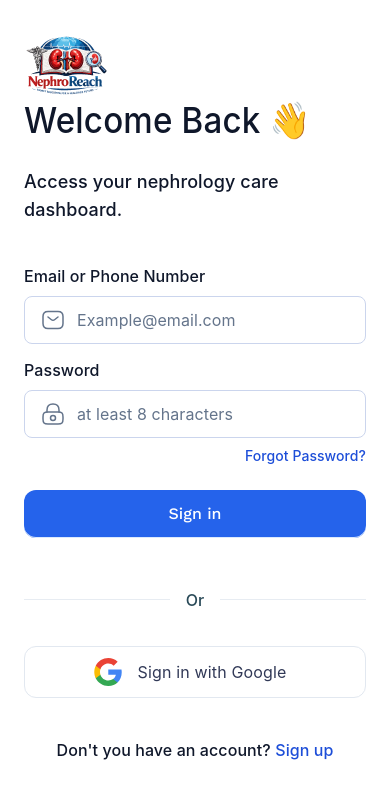
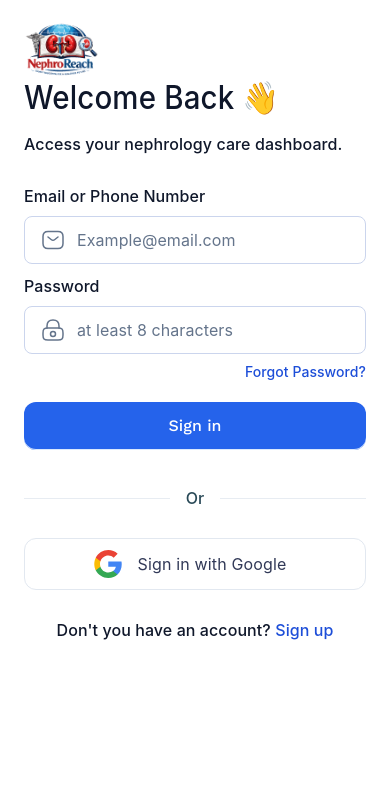
Before and after one commit to mr7aali/doctor-patient-jonig09, a Next.js app: page /signin in a window 390 px wide. Shown: the top 798 px of the page. Built offline with nearby package versions, Linux system fonts and the light colour scheme.

Commit message:
auth page done

```diff
--- a/src/app/_components/AuthPage.tsx
+++ b/src/app/_components/AuthPage.tsx
@@ -1,5 +1,6 @@
 import Image from "next/image";
 import Link from "next/link";
+import type { CSSProperties } from "react";
 
 type AuthField = {
   label: string;
@@ -25,10 +26,10 @@ type AuthPageProps = {
 const artByVariant = {
   signin: {
     src: "/figma-assets/signin-art.png",
-    backgroundSrc: "/figma-assets/signin-bg.png",
+    backgroundSrc: null,
+    canvasHeight: 1024,
     height: 960,
     wrapperHeight: "lg:h-[960px]",
-    containerHeight: "lg:min-h-[1024px]",
     formOffset: "lg:pt-[109.059px]",
     leftHeight: "lg:h-[960px]",
     leftWidth: "lg:w-[532px]",
@@ -39,9 +40,9 @@ const artByVariant = {
   signup: {
     src: "/figma-assets/signup-art.png",
     backgroundSrc: null,
+    canvasHeight: 1087,
     height: 1023,
     wrapperHeight: "lg:h-[1023px]",
-    containerHeight: "lg:min-h-[1087px]",
     formOffset: "lg:pt-0",
     leftHeight: "lg:h-[1023px]",
     leftWidth: "lg:w-[528px]",
@@ -64,10 +65,15 @@ export function AuthPage({
   showCompliance = false,
 }: AuthPageProps) {
   const art = artByVariant[variant];
+  const authCanvasStyle = {
+    "--auth-scale": `min(calc(100vw / 1440px), calc(100vh / ${art.canvasHeight}px))`,
+  } as CSSProperties;
 
   return (
-    <main
-      className={`relative min-h-screen overflow-hidden bg-white text-[#0f172a] ${art.containerHeight}`}
+    <main className="relative h-screen min-h-0 overflow-hidden bg-white text-[#0f172a]">
+      <div
+        className={`relative mx-auto flex h-full w-full max-w-[1440px] flex-col gap-8 px-6 py-5 sm:gap-10 sm:py-8 lg:absolute lg:left-1/2 lg:top-0 lg:block lg:w-[1440px] lg:max-w-none lg:origin-top lg:[transform:translateX(-50%)_scale(var(--auth-scale))] lg:px-0 lg:py-0 ${art.mainHeight}`}
+        style={authCanvasStyle}
       >
         {art.backgroundSrc ? (
           <Image
@@ -75,7 +81,7 @@ export function AuthPage({
             alt=""
             width={1440}
             height={953}
-          className="pointer-events-none absolute left-1/2 top-0 hidden h-[953px] w-[1440px] max-w-none -translate-x-1/2 object-fill lg:block"
+            className="pointer-events-none absolute left-0 top-0 hidden h-[953px] w-[1440px] max-w-none object-fill lg:block"
             priority
           />
         ) : (
@@ -86,11 +92,14 @@ export function AuthPage({
         )}
         <div className="pointer-events-none absolute inset-0 bg-white/0 lg:hidden" />
 
-      <div className={`relative mx-auto flex max-w-[1440px] flex-col gap-10 px-6 py-8 lg:block lg:px-0 lg:py-0 ${art.mainHeight}`}>
         <section
-          className={`relative z-10 mx-auto w-full max-w-[532px] ${art.leftWidth} ${art.leftHeight} lg:absolute lg:left-8 lg:top-8`}
+          className={`relative z-10 mx-0 w-full max-w-[342px] sm:mx-auto sm:max-w-[532px] ${art.leftWidth} ${art.leftHeight} lg:absolute lg:left-8 lg:top-8`}
         >
-          <Link href="/" aria-label="NephroReach home" className="block h-[67.882px] w-[86px]">
+          <Link
+            href="/"
+            aria-label="NephroReach home"
+            className="block h-[60px] w-[76px] lg:h-[67.882px] lg:w-[86px]"
+          >
             <Image
               src="/figma-assets/nephroreach-logo.png"
               alt="NephroReach"
@@ -143,20 +152,28 @@ function AuthForm({
   compact,
 }: Omit<AuthPageProps, "variant" | "showCompliance"> & { compact: boolean }) {
   return (
-    <div className={`flex flex-col px-0 sm:px-5 ${compact ? "gap-3" : "gap-10"}`}>
-      <div className={`flex flex-col items-start ${subtitle ? "gap-7" : "gap-0"}`}>
-        <h1 className="w-fit origin-left text-center text-[36px] font-medium leading-10 tracking-[0.18px] text-[#0f172a] [font-family:var(--font-sf-pro)] [transform:scaleX(0.92)]">
+    <div
+      className={`flex w-full max-w-full flex-col px-0 sm:px-5 ${
+        compact ? "gap-3" : "gap-7 sm:gap-10 lg:gap-10 [@media(max-height:700px)]:gap-5"
+      }`}
+    >
+      <div
+        className={`flex flex-col items-start ${
+          subtitle ? "gap-4 sm:gap-7 lg:gap-7 [@media(max-height:700px)]:gap-3" : "gap-0"
+        }`}
+      >
+        <h1 className="w-fit origin-left text-center text-[32px] font-medium leading-9 tracking-[0.18px] text-[#0f172a] [font-family:var(--font-sf-pro)] [transform:scaleX(0.92)] sm:text-[36px] sm:leading-10 lg:text-[36px] lg:leading-10">
           {title}
         </h1>
         {subtitle ? (
-          <p className="text-[18px] font-[510] leading-7 tracking-[0.09px] text-[#0f172a] [font-family:var(--font-sf-pro)]">
+          <p className="text-[16px] font-[510] leading-6 tracking-[0.09px] text-[#0f172a] [font-family:var(--font-sf-pro)] sm:text-[18px] sm:leading-7 lg:text-[18px] lg:leading-7">
             {subtitle}
           </p>
         ) : null}
       </div>
 
-      <form className="flex flex-col items-end gap-6">
-        <div className="flex w-full flex-col gap-[14px]">
+      <form className="flex w-full flex-col items-end gap-5 sm:gap-6 lg:gap-6">
+        <div className="flex w-full flex-col gap-2.5 sm:gap-[14px] lg:gap-[14px]">
           {fields.map((field) => (
             <AuthTextField key={`${field.label}-${field.placeholder}`} field={field} />
           ))}
@@ -169,8 +186,8 @@ function AuthForm({
         </button>
       </form>
 
-      <div className="flex w-full flex-col gap-6">
-        <div className="flex w-full items-center justify-center gap-4 py-2.5">
+      <div className="flex w-full flex-col gap-5 sm:gap-6 lg:gap-6">
+        <div className="flex w-full items-center justify-center gap-4 py-2 sm:py-2.5 lg:py-2.5">
           <Image
             src="/figma-assets/auth-divider-line.svg"
             alt=""
```
Lines whose indentation alone changed are shown as unchanged.
